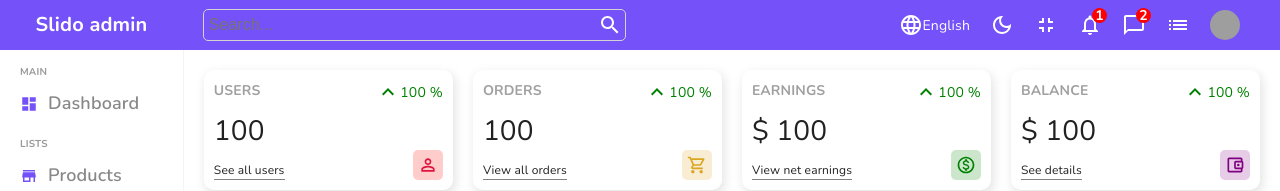
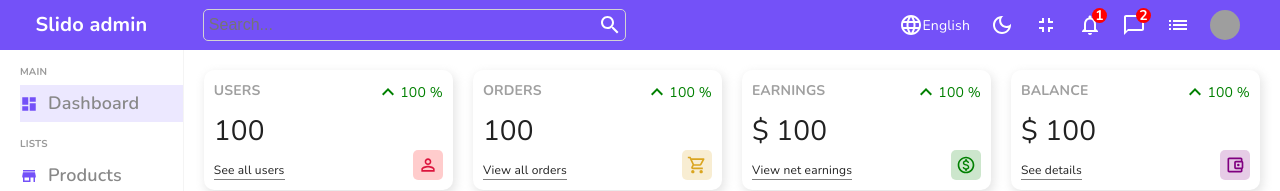
Before and after one commit to slido/mern-admin, a React (Create React App) app in the folder frontend/: page / in a window 1280 px wide. Shown: the top 191 px of the page. Built offline with nearby package versions, Linux system fonts and the light colour scheme; no server answers; sample sign-in values are in the browser's storage; grey boxes are pictures that could not be loaded.

Commit message:
active links

```diff
--- a/frontend/src/components/Sidebar/Sidebar.tsx
+++ b/frontend/src/components/Sidebar/Sidebar.tsx
@@ -5,7 +5,7 @@ import StoreIcon from "@mui/icons-material/Store";
 import CreditCardIcon from "@mui/icons-material/CreditCard";
 import AccountCircleIcon from "@mui/icons-material/AccountCircle";
 import ExitToAppIcon from "@mui/icons-material/ExitToApp";
-import { Link } from "react-router-dom";
+import { Link, NavLink } from "react-router-dom";
 import { logoutUser } from "../auth/AuthSlice";
 import { useAppDispatch } from "../../state/store";
 
@@ -24,45 +24,66 @@ const Sidebar = () => {
       <div className="center">
         <ul>
           <p className="title">MAIN</p>
-          <Link to="/" style={{ textDecoration: "none" }}>
+
+          <NavLink
+            to="/"
+            className={({ isActive }) => (isActive ? "active" : "")}
+          >
             <li>
               <Dashboard />
               <span>Dashboard</span>
             </li>
-          </Link>
+          </NavLink>
           <p className="title">LISTS</p>
 
-          <Link to="/products" style={{ textDecoration: "none" }}>
+          <NavLink
+            to="/products"
+            className={({ isActive }) => (isActive ? "active" : "")}
+          >
             <li>
               <StoreIcon />
               <span>Products</span>
             </li>
-          </Link>
+          </NavLink>
 
           <p className="title">SERVICE</p>
-          <Link to="/blog" style={{ textDecoration: "none" }}>
+          <NavLink
+            to="/blog"
+            className={({ isActive }) => (isActive ? "active" : "")}
+          >
             <li>
               <CreditCardIcon />
               <span>Blog Post</span>
             </li>
-          </Link>
-          <Link to="/ask" style={{ textDecoration: "none" }}>
+          </NavLink>
+          <NavLink
+            to="/ask"
+            className={({ isActive }) => (isActive ? "active" : "")}
+          >
             <li>
               <CreditCardIcon />
               <span>Ask a question</span>
             </li>
-          </Link>
-          <Link to="/jobad" style={{ textDecoration: "none" }}>
+          </NavLink>
+          <NavLink
+            to="/jobad"
+            className={({ isActive }) => (isActive ? "active" : "")}
+          >
             <li>
               <CreditCardIcon />
               <span>Job Ad</span>
             </li>
-          </Link>
+          </NavLink>
           <p className="title">USER</p>
-          <li>
-            <AccountCircleIcon />
-            <span>Profile</span>
-          </li>
+          <NavLink
+            to="/profile"
+            className={({ isActive }) => (isActive ? "active" : "")}
+          >
+            <li>
+              <AccountCircleIcon />
+              <span>Profile</span>
+            </li>
+          </NavLink>
           <li onClick={handleLogout}>
             <ExitToAppIcon />
             <span>Logout</span>
--- a/frontend/src/components/Sidebar/sidebar.scss
+++ b/frontend/src/components/Sidebar/sidebar.scss
@@ -30,11 +30,20 @@
             padding:0;
             margin:0;
 
+            a{
+                text-decoration: none;
+            }
+
+            a.active li {
+                background-color: #ece8ff
+            }
+
             li {
                 display: flex;
                 align-items:center;
                 padding:5px 5px 5px 0;
                 cursor: pointer;
+                text-decoration: none;
 
                 span{
                     padding-left:10px;
--- a/frontend/src/utils/helpers.ts
+++ b/frontend/src/utils/helpers.ts
@@ -1,3 +1,3 @@
-export const itemFromStorage = (item:any) => localStorage.getItem(item)
+export const itemFromStorage = (item:string) => localStorage.getItem(item)
   ? JSON.parse(localStorage.getItem(item)!)
     : null;
```
Also changed, not shown: 13 other files (tests, documents, lock files or other folders).
